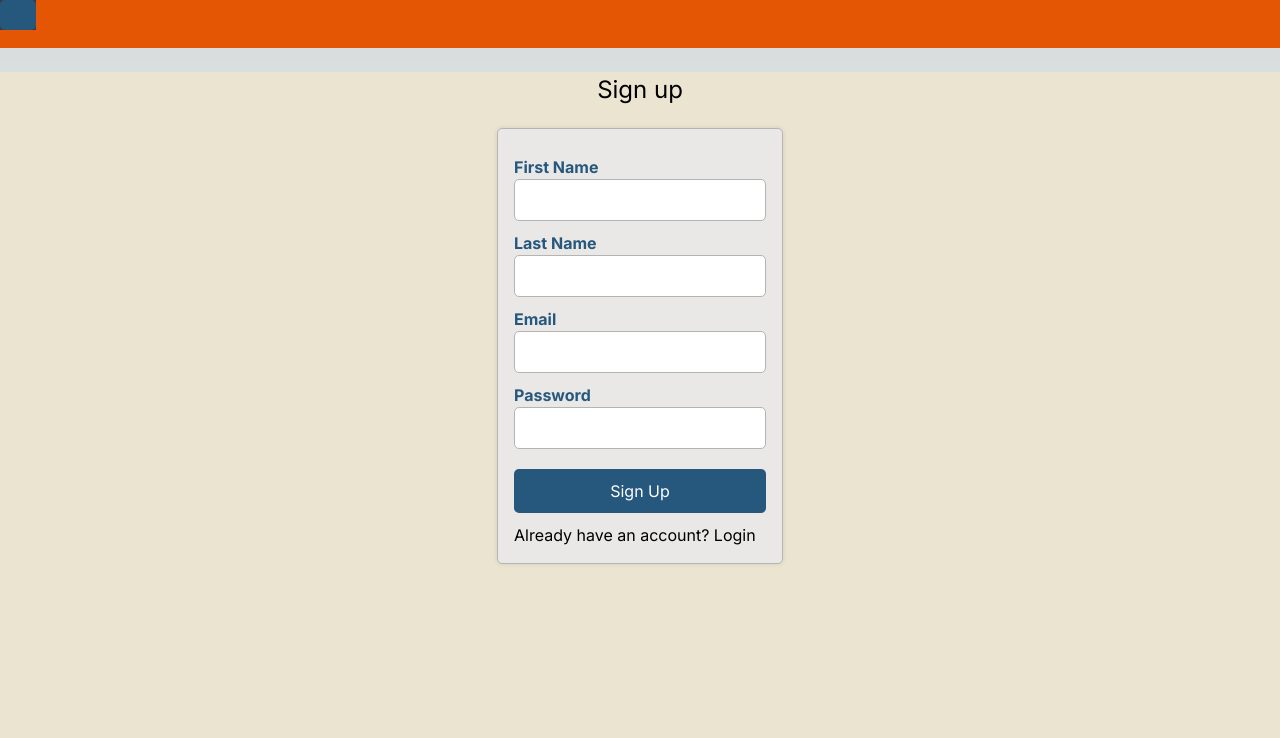
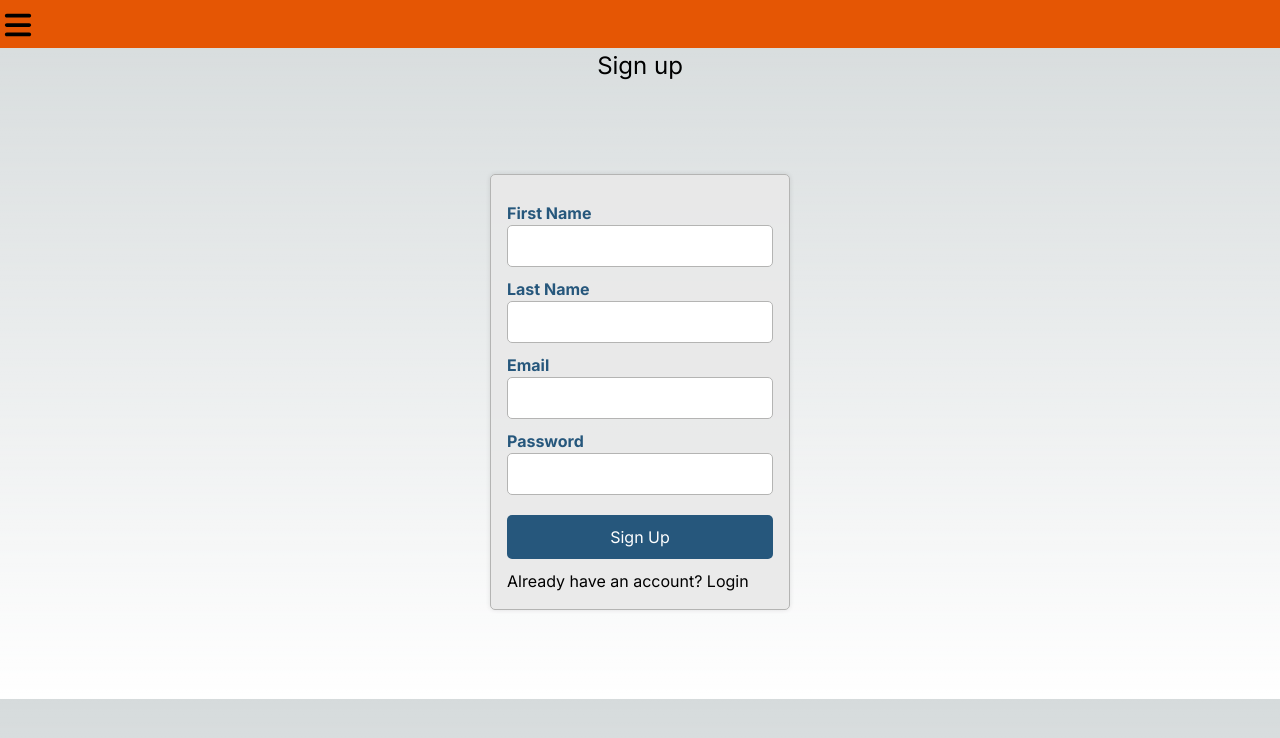
Before and after one commit to j4zuu/innovationProjectUI, a Next.js app: page /registration in a window 1280 px wide. Shown: the top 738 px of the page. Built offline with nearby package versions, Linux system fonts and the light colour scheme.

Commit message:
style changes

```diff
--- a/package.json
+++ b/package.json
@@ -10,6 +10,9 @@
     "v": "node -v"
   },
   "dependencies": {
+    "@fortawesome/fontawesome-svg-core": "^6.4.2",
+    "@fortawesome/free-solid-svg-icons": "^6.4.2",
+    "@fortawesome/react-fontawesome": "^0.2.0",
     "@types/react-burger-menu": "^2.8.5",
     "next": "^14.0.1",
     "node": "18.17.0",
--- a/src/app/components/Feed.tsx
+++ b/src/app/components/Feed.tsx
@@ -3,11 +3,8 @@
 
 const Feed = () => {
     return (
-        <div>
-            // eslint-disable-next-line @next/next/no-img-element
-            <img
+            <img className="feed"
                 src="https://www.shutterstock.com/shutterstock/photos/2198446515/display_1500/stock-photo-elevated-security-camera-surveillance-footage-of-a-crowd-of-people-walking-on-busy-urban-city-2198446515.jpg"/>
-        </div>
     )
 }
 
--- a/src/app/components/Hamburger.tsx
+++ b/src/app/components/Hamburger.tsx
@@ -1,5 +1,8 @@
 import { slide as Menu } from 'react-burger-menu'
 import React from "react";
+import { FontAwesomeIcon } from '@fortawesome/react-fontawesome'
+import {faBars} from "@fortawesome/free-solid-svg-icons";
+
 
 type HamburgerProps = {
     burger: boolean;
@@ -8,7 +11,7 @@
 class Hamburger extends React.Component<HamburgerProps> {
     render() {
         return (
-            <Menu>
+            <Menu customBurgerIcon={ <FontAwesomeIcon icon={faBars} /> }>
                 <a id="home" className="menu-item" href="/">Home</a>
                 <a id="about" className="menu-item" href="/about">About</a>
                 <a id="contact" className="menu-item" href="/contact">Contact</a>
--- a/src/app/components/Login.tsx
+++ b/src/app/components/Login.tsx
@@ -50,7 +50,7 @@
             onChange={(e) => setPassword(e.target.value)}
           />
         </div>
-        <button onClick={handleLogin} type="button">
+        <button onClick={handleLogin} type="button" className="customButton">
           Login
         </button>
         <p> Don&apos;t have an account? <a href="/registration">Sign up</a></p>
--- a/src/app/components/Registration.tsx
+++ b/src/app/components/Registration.tsx
@@ -63,7 +63,7 @@
             onChange={(e) => setPassword(e.target.value)}
           />
         </div>
-        <button onClick={handleRegistration} type="button">
+        <button onClick={handleRegistration} type="button" className="customButton">
           Sign Up
         </button>
         <p>
--- a/src/app/components/TopBar.tsx
+++ b/src/app/components/TopBar.tsx
@@ -4,7 +4,7 @@
 const TopBar = ({ burger = true }: { burger?: boolean }) => {
     return (
         <div className="topBarStyle">
-            {burger ? <Hamburger burger={true} /> : null}
+            {burger ? <Hamburger burger={true}/> : null}
         </div>
     );
 }
--- a/src/app/globals.css
+++ b/src/app/globals.css
@@ -17,11 +17,11 @@
 }
 
 body {
+    margin: 0 !important;
     color: rgb(var(--foreground-rgb));
     background: linear-gradient(
             to bottom,
             transparent,
             rgb(var(--background-end-rgb))
-    )
-    rgb(var(--background-start-rgb));
+    ) rgb(var(--background-start-rgb));
 }
--- a/src/app/main/page.tsx
+++ b/src/app/main/page.tsx
@@ -31,12 +31,10 @@
 
     return (
         <div className="main">
-            <TopBar />
-            <div>
-                <Feed />
-                <div className="base">
-                    {roomDivs}
-                </div>
+            <TopBar/>
+            <Feed/>
+            <div className="base">
+                {roomDivs}
             </div>
         </div>
     );
--- a/src/app/page.tsx
+++ b/src/app/page.tsx
@@ -14,9 +14,9 @@
         redirect("/login")
     //}
     return (
-        <main>
+        <div>
             You should not be here
-        </main>
+        </div>
     )
 }
 
--- a/src/app/styles.css
+++ b/src/app/styles.css
@@ -47,7 +47,7 @@
     border-radius: 5px;
 }
 
-button {
+.customButton {
     width: 100%;
     padding: 10px;
     background-color: #26577C !important;
@@ -64,14 +64,6 @@
 }
 
 
-.mainArea {
-    display: flex;
-    height: 100vh;
-    background-color: rgb(235, 228, 209);
-    margin-top: 72px;
-    align-items: center;
-    flex-direction: column;
-}
 
 .tempBoxStyle{
     color: black;
@@ -94,9 +86,7 @@
 .topBarStyle {
     display: flex;
     background-color: rgb(229, 86, 4);
-    top: 0;
     height: 48px;
-    position: fixed;
     width: 100%;
 }
 
@@ -104,6 +94,7 @@
 /* Position and sizing of burger button */
 .bm-burger-button {
     position: absolute;
+    top: 10px;
     width: 36px;
     height: 30px;
 }
@@ -129,39 +120,30 @@
     background: #bdc3c7;
 }
 
-/*
-Sidebar wrapper styles
-Note: Beware of modifying this element as it can break the animations - you should not need to touch it in most cases
-*/
 .bm-menu-wrap {
     position: fixed;
     height: 100%;
 }
 
-/* General sidebar styles */
 .bm-menu {
     background: #373a47;
     padding: 2.5em 1.5em 0;
     font-size: 1.15em;
 }
 
-/* Morph shape necessary with bubble or elastic */
 .bm-morph-shape {
     fill: #373a47;
 }
 
-/* Wrapper for item list */
 .bm-item-list {
     color: #b8b7ad;
     padding: 0.8em;
 }
 
-/* Individual item */
 .bm-item {
     display: inline-block;
 }
 
-/* Styling of overlay */
 .bm-overlay {
     background: rgba(0, 0, 0, 0.3);
 }
```
Also changed, not shown: src/app/images/bars-solid.svg (added), 1 other file (tests, documents, lock files or other folders). Lines whose indentation alone changed are shown as unchanged.
